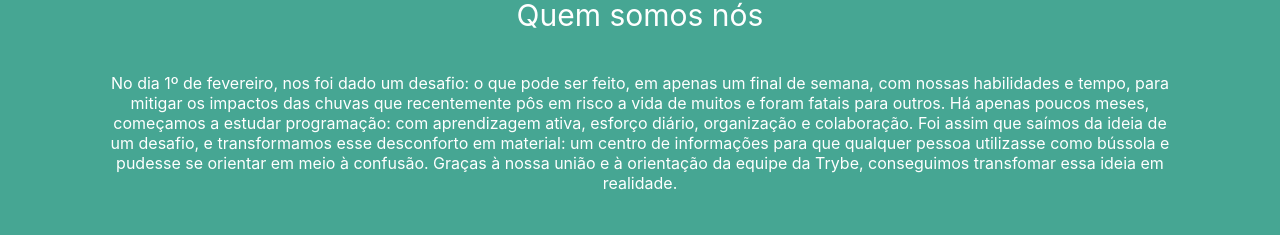
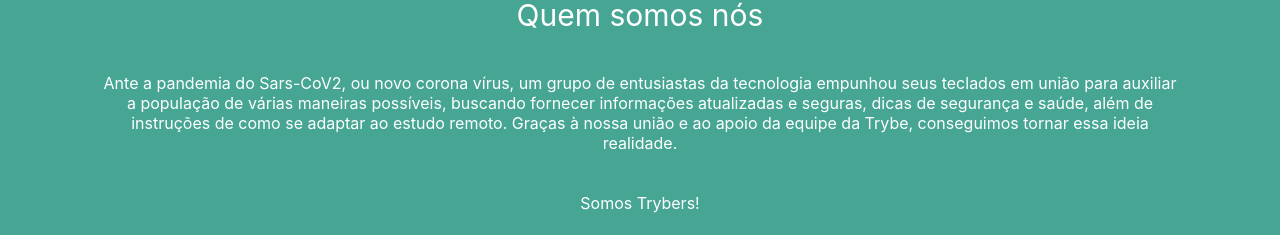
Before and after one commit to tryber/hackatrybe-covid, a React (Create React App) app: page / in a window 1280 px wide. Shown: the part 433-668 px from the top of the page. Built offline with nearby package versions, Linux system fonts and the light colour scheme; what google-maps-react would draw is missing.

Commit message:
atualizando texto

```diff
--- a/src/about_us/SobreNos.js
+++ b/src/about_us/SobreNos.js
@@ -1,5 +1,5 @@
 import React from 'react';
-import { Link } from 'react-router-dom';
+// import { Link } from 'react-router-dom';
 import NomesLista from './nomes';
 import './SobreNos.css';
 
@@ -15,9 +15,9 @@ function AboutUs() {
       <div className="background-body">
       <div className="background-1">
       <p className="about-title">Quem somos nós</p>
-      <p className="about-p">No dia 1º de fevereiro, nos foi dado um desafio: o que pode ser feito, em apenas um final de semana, com nossas habilidades e tempo, para mitigar os impactos das chuvas que recentemente pôs em risco a vida de muitos e foram fatais para outros.
-Há apenas poucos meses, começamos a estudar programação: com aprendizagem ativa, esforço diário, organização e colaboração. Foi assim que saímos da ideia de um desafio, e transformamos esse desconforto em material: um centro de informações para que qualquer pessoa utilizasse como bússola e pudesse se orientar em meio à confusão.
-Graças à nossa união e à orientação da equipe da Trybe, conseguimos transfomar essa ideia em realidade.</p>
+      <p className="about-p">Ante a pandemia do Sars-CoV2, ou novo corona vírus, um grupo de entusiastas da tecnologia empunhou seus teclados em união para auxiliar a população
+       de várias maneiras possíveis, buscando fornecer informações atualizadas e seguras, dicas de segurança e saúde, além de instruções de como se adaptar ao estudo remoto.
+        Graças à nossa união e ao apoio da equipe da Trybe, conseguimos tornar essa ideia realidade.</p>
       <p className="about-p">Somos Trybers!</p>
       </div>
       <div className="background-2">
```
